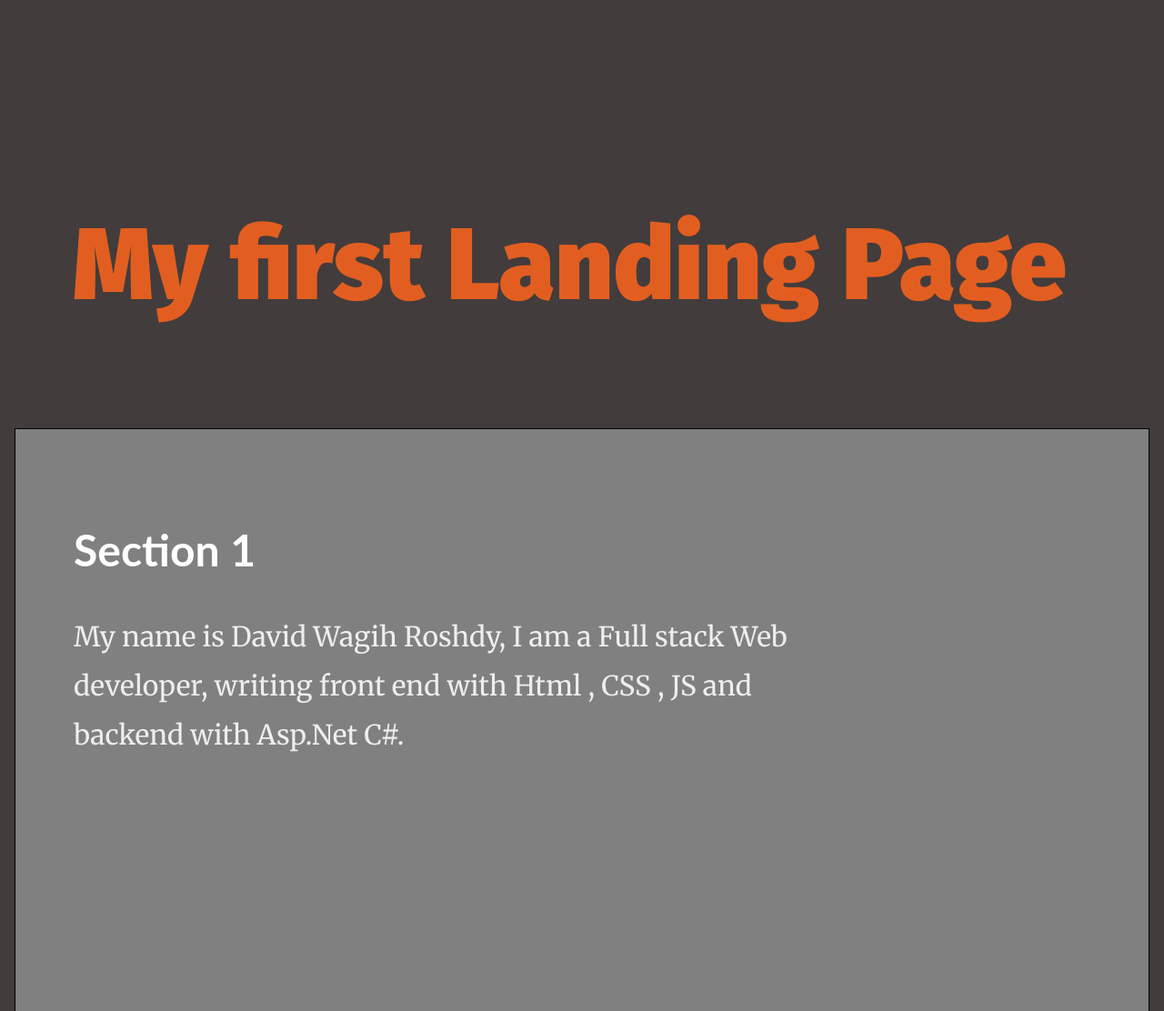
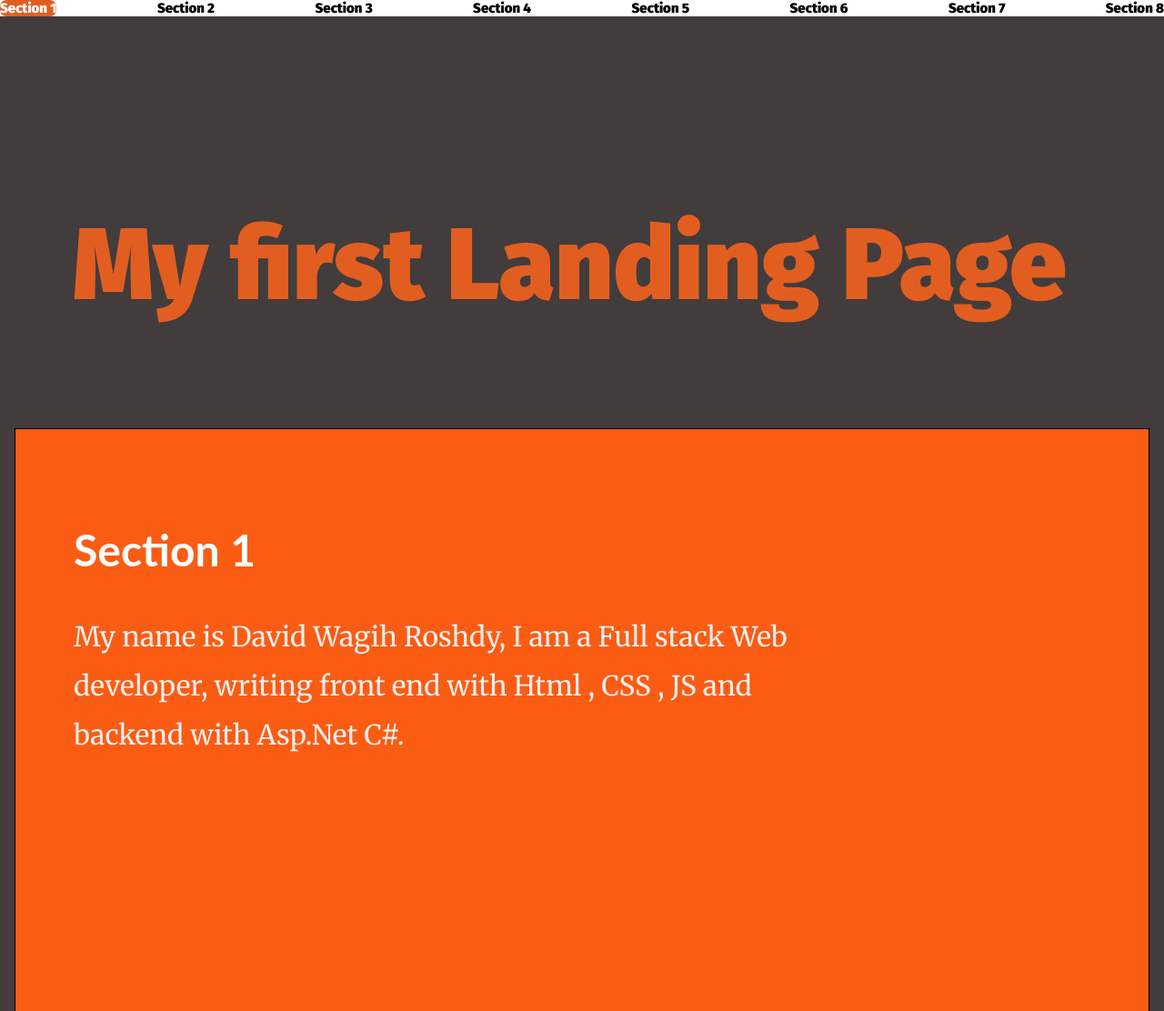
Before and after one commit to david-wagih/LandingPage, a plain HTML site: page index.html in a window 1280 px wide. Shown: the top 1112 px of the page at 91% size. Drawn offline with Linux system fonts and the light colour scheme; files that its build step writes are made by us from their sources.

Commit message:
Update index.html

```diff
--- a/index.html
+++ b/index.html
@@ -7,7 +7,7 @@
     <meta http-equiv="X-UA-Compatible" content="ie=edge" />
     <title>Manipulating the DOM</title>
     <link href="https://fonts.googleapis.com/css?family=Fira+Sans:900|Merriweather&display=swap" rel="stylesheet" />
-    <link href="css/style.css" rel="stylesheet" />
+    <link href="style.css" rel="stylesheet" />
     <link rel="stylesheet" href="https://cdnjs.cloudflare.com/ajax/libs/font-awesome/4.7.0/css/font-awesome.min.css" />
 </head>
 
@@ -94,6 +94,6 @@
     <button onclick="topFunction()" id="myBtn" title="Go to top">
       go to Top
     </button>
-    <script src="js/script.js"></script>
+    <script src="script.js"></script>
 </body>
 </html>
```
